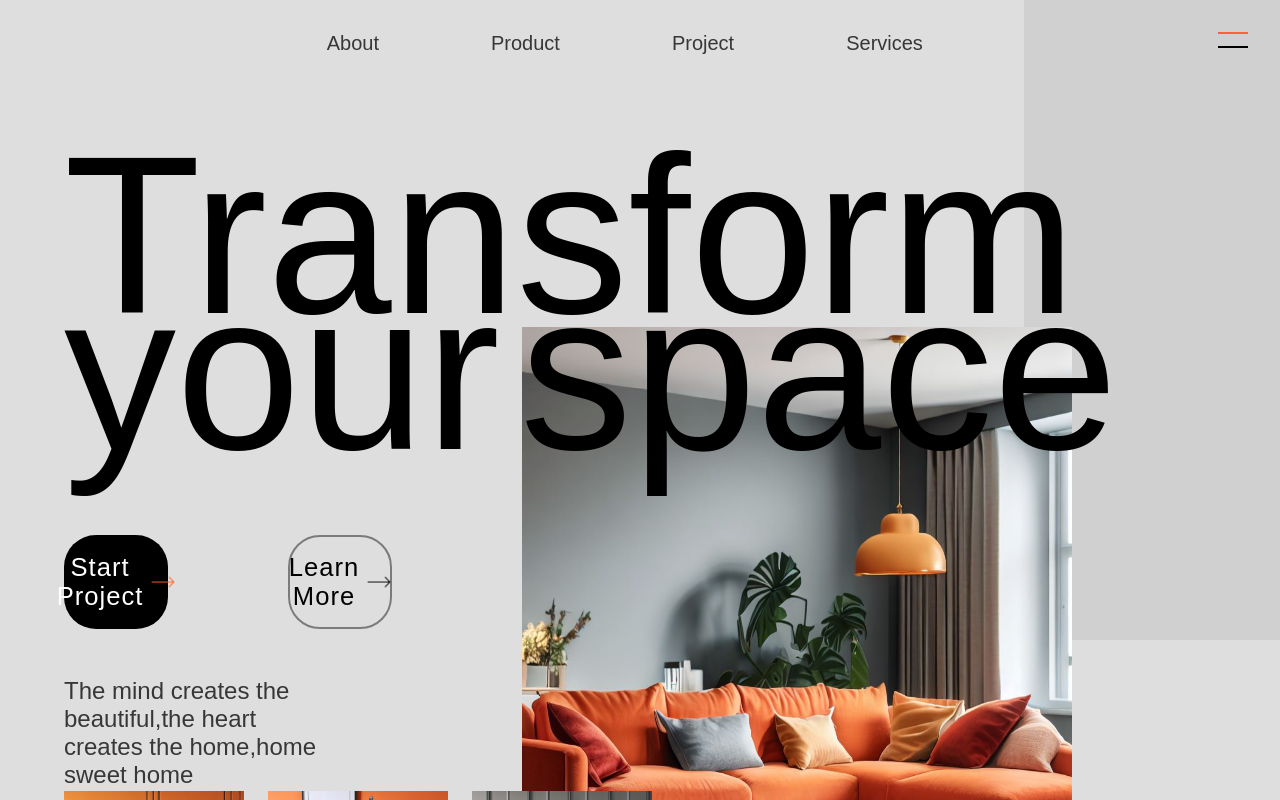
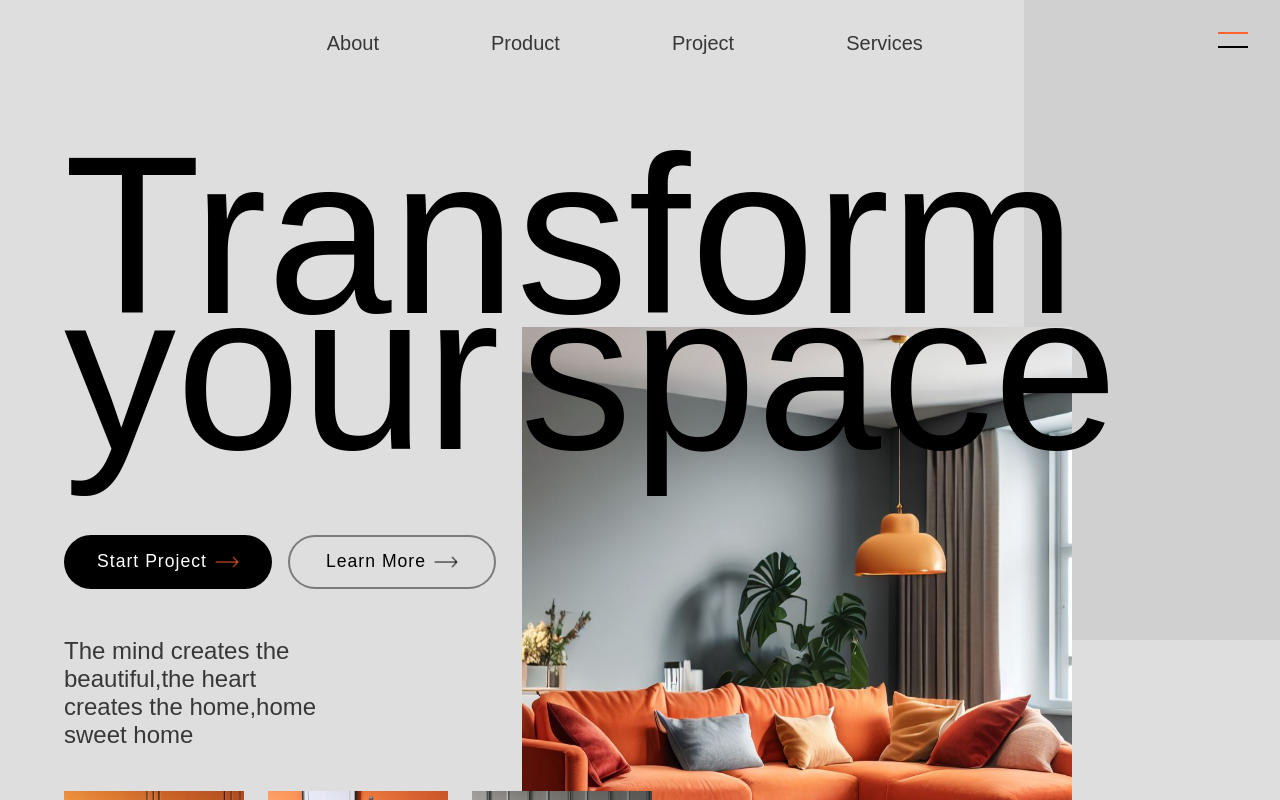
Before and after one commit to Rishav1707/Interior-Design, a React (Vite) app: page / in a window 1280 px wide. Shown: the top 800 px of the page. Built offline with nearby package versions, Linux system fonts and the light colour scheme.

Commit message:
changes done

```diff
--- a/src/components/Footer/Footer.css
+++ b/src/components/Footer/Footer.css
@@ -171,9 +171,6 @@
         width: 20rem;
         font-size: 1.3rem;
       }
-      button{
-        font-size: 1.3rem;
-      }
       .Copyright-div{
         font-size: 1.3rem;
       }
--- a/src/components/HeroSection/Hero.css
+++ b/src/components/HeroSection/Hero.css
@@ -60,13 +60,11 @@
 }
 .btn-1 {
   border: none;
-  font-size: 12px;
 }
 .btn-2 {
   border: 2px solid var(--extra-font-color);
   background-color: #dedede;
   color: black;
-  font-size: 12px;
 }
 
 @media only screen and (min-width: 361px) {
@@ -105,9 +103,6 @@
     position: absolute;
     left: 16rem;
   }
-  .btns{
-
-  }
   .hero-title{
     font-size: 7rem;
     line-height: 5rem;
@@ -116,6 +111,12 @@
     width: 70%;
     font-size: 1.2rem;
   }
+  .btn-1{
+    width: 100%;
+    }
+    .btn-2{
+      width: 100%;
+    }
 }
 @media only screen and (min-width: 769px){
  .hero-comp{
@@ -155,11 +156,11 @@
   width: 75%;
  }
  .btn-1{
-  font-size: 1.1rem;
- }
- .btn-2{
-  font-size: 1.1rem;
- }
+  width: 100%;
+  }
+  .btn-2{
+    width: 100%;
+  }
 }
 
 @media only screen and (min-width: 1025px){
@@ -206,11 +207,13 @@
    width: 75%;
   }
   .btn-1{
-   font-size: 1.6rem;
-   padding: 1rem;
+  width: 100%;
+   font-size: 1.1rem;
+   padding: 0.8rem 0.5rem;
   }
   .btn-2{
-    font-size: 1.6rem;
-    padding: 1rem;
+    width: 100%;
+    font-size: 1.1rem;
+    padding: 0.8rem 0.5rem;
   }
  }
```
